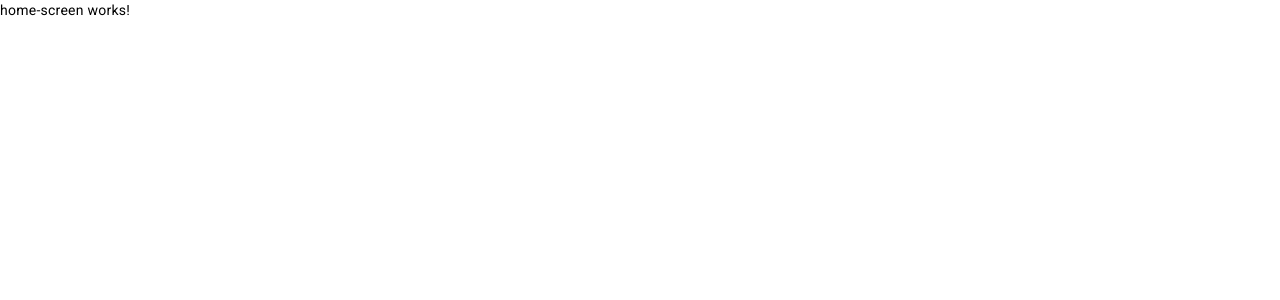
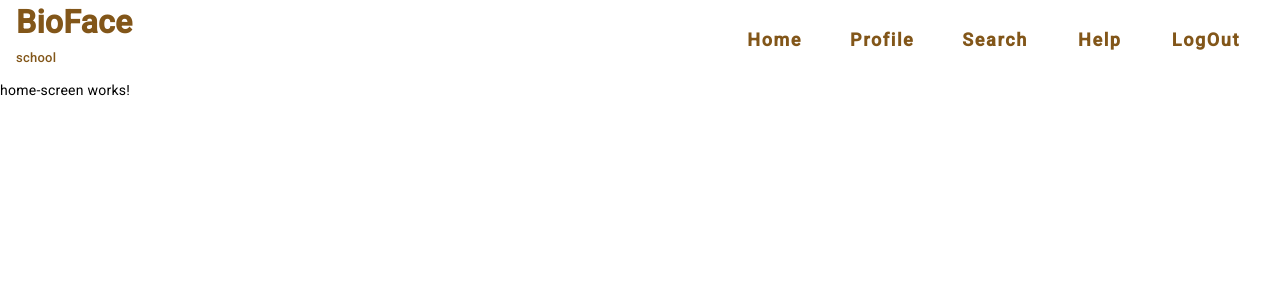
Before and after one commit to BiofaceSchool/bioface-frontend, an Angular app: page / in a window 1280 px wide. Shown: the top 300 px of the page. Built offline with nearby package versions, Linux system fonts and the light colour scheme.

Commit message:
Visuales para el header
El formato visual directo de la aplicación.

```diff
--- a/src/app/components/header/header.component.css
+++ b/src/app/components/header/header.component.css
@@ -0,0 +1,24 @@
+.mat-toolbar {
+    margin: 8px 0;
+
+    display: flex;
+    justify-content: space-between;
+    align-items: center;
+    background-color: #ffffff;
+    color: #825619;
+    .spacer {
+        flex: 1 1 auto;
+    }
+    .title{
+        font-size: xx-large;
+    }
+    .subtitle{
+        font-size: small;
+    }
+    .button_style {
+        font-size: large;
+        color: #825619;
+        margin: 16px;
+        font-weight: bold;
+    }
+  }
--- a/src/app/components/header/header.component.html
+++ b/src/app/components/header/header.component.html
@@ -1 +1,14 @@
-<header> </header>
+<header>
+    <mat-toolbar class="mat-toolbar">
+        <span><strong class="title">BioFace</strong> <div class="subtitle">school</div></span>
+        <span class="spacer"></span>
+        <span>
+            <button mat-button class="button_style">Home</button>
+            <button mat-button class="button_style">Profile</button>
+            <button mat-button class="button_style">Search</button>
+            <button mat-button class="button_style">Help</button>
+            <button mat-button class="button_style">LogOut</button>
+        </span>
+
+      </mat-toolbar>
+  </header>
--- a/src/app/components/header/header.component.ts
+++ b/src/app/components/header/header.component.ts
@@ -1,9 +1,13 @@
 import { Component } from '@angular/core';
+import {MatIconModule} from '@angular/material/icon';
+import { MatMenuModule } from '@angular/material/menu';
+import { MatToolbarModule } from '@angular/material/toolbar';
+import { MatButtonModule } from '@angular/material/button';
 
 @Component({
   selector: 'app-header',
   standalone: true,
-  imports: [],
+  imports: [MatIconModule, MatMenuModule, MatToolbarModule, MatButtonModule],
   templateUrl: './header.component.html',
   styleUrl: './header.component.css'
 })
```
